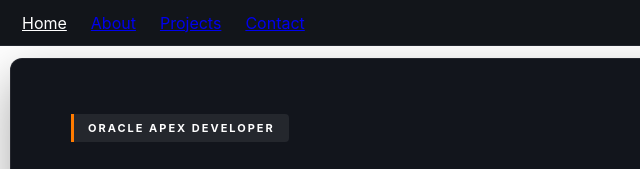
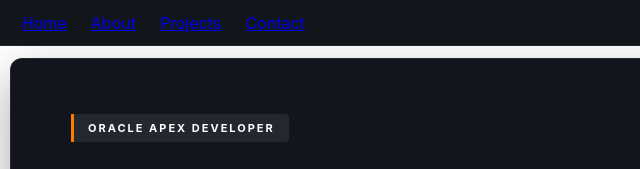
Before and after one commit to Muneeba-batool/muneeba-portfolio, a plain HTML site: page index.html in a window 1280 px wide. Shown: the top 169 px of the page, 0-640 px from the left. Drawn offline with Linux system fonts and the light colour scheme.

Commit message:
Update index.html

```diff
--- a/index.html
+++ b/index.html
@@ -13,7 +13,7 @@
 
 <nav class="apex-navbar" aria-label="Primary Navigation">
     <ul class="apex-nav-menu">
-        <li><a href="#hero" class="active">Home</a></li>
+        <li><a href="#hero">Home</a></li>
         <li><a href="#about">About</a></li>
         <li><a href="#projects_section">Projects</a></li>
         <li><a href="#contact">Contact</a></li>
```
